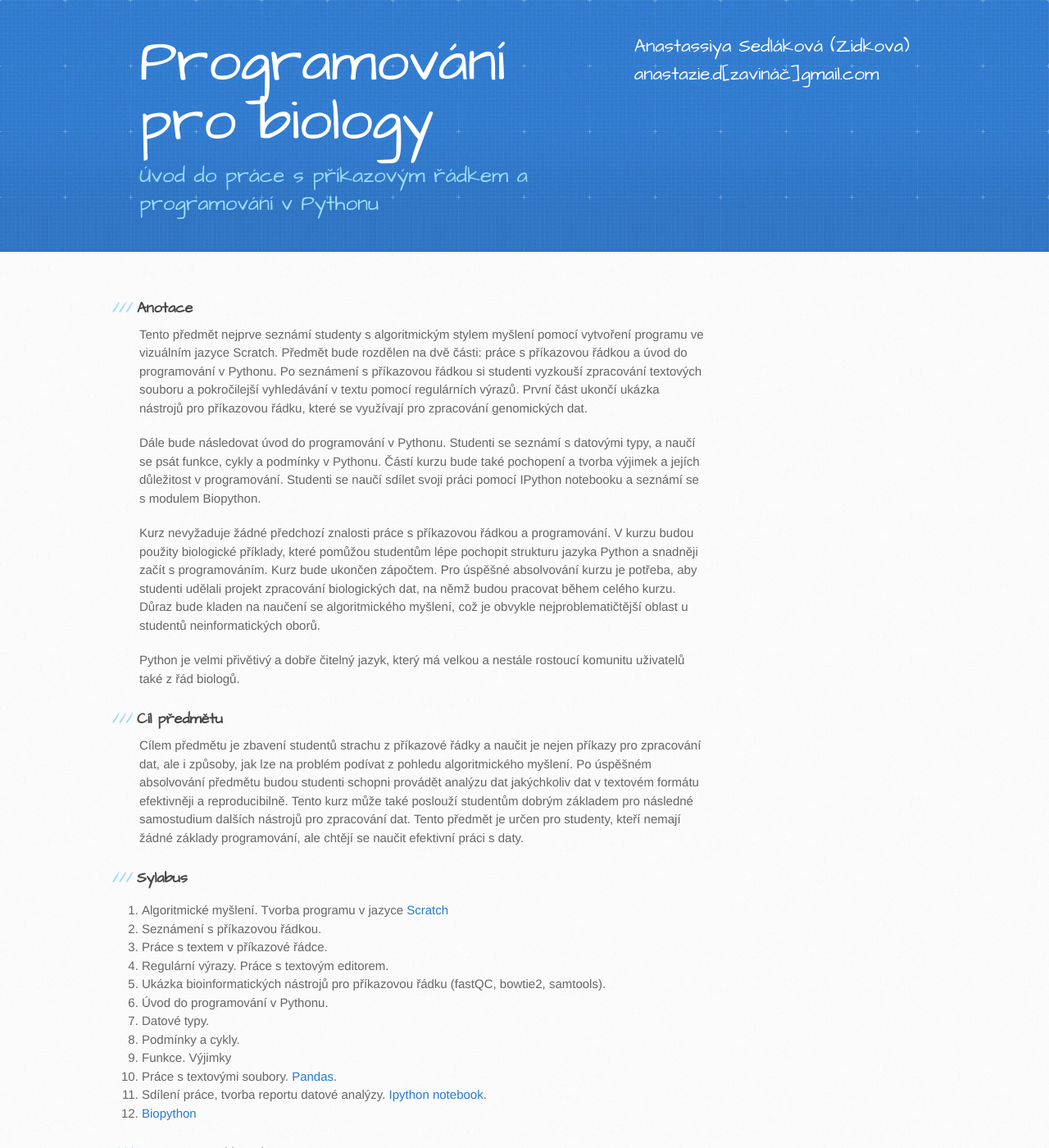
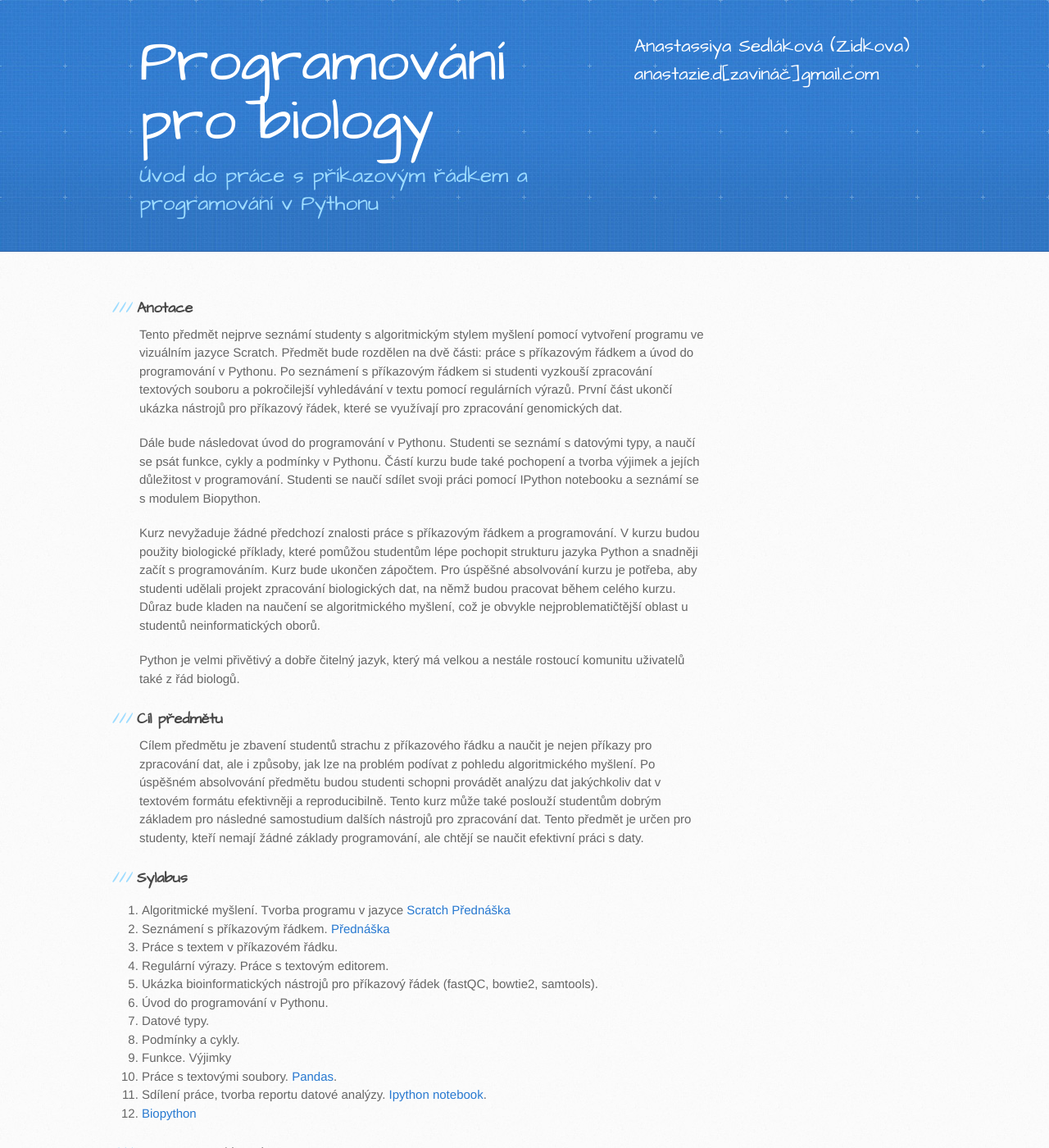
Before and after one commit to anastazie/intro_python_biol, a Jekyll site: the page built from index.md, in a window 1280 px wide and 1400 px high. Shown: the whole window at 82% size. Built offline with Jekyll 4.4.1, drawn with Linux system fonts in a browser that asks for light colours.

Commit message:
links to lecture 1 and 2 added

```diff
--- a/index.md
+++ b/index.md
@@ -3,24 +3,24 @@ layout: default
 ---
 ### Anotace
 
-Tento předmět nejprve seznámí studenty s algoritmickým stylem myšlení pomocí vytvoření programu ve vizuálním jazyce Scratch. Předmět bude rozdělen na dvě části: práce s příkazovou řádkou a úvod do  programování v Pythonu. Po seznámení s příkazovou řádkou si studenti vyzkouší zpracování textových souboru a pokročilejší vyhledávání v textu pomocí regulárních výrazů.  První část ukončí ukázka nástrojů pro příkazovou řádku, které se využívají pro zpracování genomických dat.
+Tento předmět nejprve seznámí studenty s algoritmickým stylem myšlení pomocí vytvoření programu ve vizuálním jazyce Scratch. Předmět bude rozdělen na dvě části: práce s příkazovým řádkem a úvod do  programování v Pythonu. Po seznámení s příkazovým řádkem si studenti vyzkouší zpracování textových souboru a pokročilejší vyhledávání v textu pomocí regulárních výrazů.  První část ukončí ukázka nástrojů pro příkazový řádek, které se využívají pro zpracování genomických dat.
 
 Dále bude následovat úvod do programování v Pythonu. Studenti se seznámí s datovými typy, a naučí se psát funkce, cykly a podmínky v Pythonu. Částí kurzu bude také pochopení a tvorba výjimek a jejích důležitost v programování. Studenti se naučí sdílet svoji práci pomocí IPython notebooku a seznámí se s modulem Biopython.
 
-Kurz nevyžaduje žádné předchozí znalosti práce s příkazovou řádkou a programování. V kurzu budou použity biologické příklady, které pomůžou studentům lépe pochopit strukturu jazyka Python a snadněji začít s programováním. Kurz bude ukončen zápočtem. Pro úspěšné absolvování kurzu je potřeba, aby studenti udělali projekt zpracování biologických dat, na němž budou pracovat během celého kurzu. Důraz bude kladen na naučení se algoritmického myšlení, což je obvykle nejproblematičtější oblast u studentů neinformatických oborů.
+Kurz nevyžaduje žádné předchozí znalosti práce s příkazovým řádkem a programování. V kurzu budou použity biologické příklady, které pomůžou studentům lépe pochopit strukturu jazyka Python a snadněji začít s programováním. Kurz bude ukončen zápočtem. Pro úspěšné absolvování kurzu je potřeba, aby studenti udělali projekt zpracování biologických dat, na němž budou pracovat během celého kurzu. Důraz bude kladen na naučení se algoritmického myšlení, což je obvykle nejproblematičtější oblast u studentů neinformatických oborů.
 
 Python je velmi přivětivý a dobře čitelný jazyk, který má velkou a nestále rostoucí komunitu uživatelů také z řád biologů.
 
 ### Cíl předmětu
 
-Cílem předmětu je zbavení studentů strachu z příkazové řádky a naučit je nejen příkazy pro zpracování dat, ale i způsoby, jak lze na problém podívat z pohledu algoritmického myšlení. Po úspěšném absolvování předmětu budou studenti schopni provádět analýzu dat jakýchkoliv dat v textovém formátu efektivněji a reproducibilně. Tento kurz může také poslouží studentům dobrým základem pro následné samostudium dalších nástrojů pro zpracování dat. Tento předmět je určen pro studenty, kteří nemají žádné základy programování, ale chtějí se naučit efektivní práci s daty.
+Cílem předmětu je zbavení studentů strachu z příkazového řádku a naučit je nejen příkazy pro zpracování dat, ale i způsoby, jak lze na problém podívat z pohledu algoritmického myšlení. Po úspěšném absolvování předmětu budou studenti schopni provádět analýzu dat jakýchkoliv dat v textovém formátu efektivněji a reproducibilně. Tento kurz může také poslouží studentům dobrým základem pro následné samostudium dalších nástrojů pro zpracování dat. Tento předmět je určen pro studenty, kteří nemají žádné základy programování, ale chtějí se naučit efektivní práci s daty.
 
 ### Sylabus
-1. Algoritmické myšlení. Tvorba programu v jazyce [Scratch](https://scratch.mit.edu/)
-2. Seznámení s příkazovou řádkou.
-3. Práce s textem v příkazové řádce.
+1. Algoritmické myšlení. Tvorba programu v jazyce [Scratch](https://scratch.mit.edu/) [Přednáška](https://docs.google.com/presentation/d/1wTbMsSLcAR-PMlyCPSV7bTxm_JIbaf3ES4ZEBmHo0VM/edit?usp=sharing)
+2. Seznámení s příkazovým řádkem. [Přednáška](https://docs.google.com/presentation/d/1QSjm9QY1Ya9Tn7hMx5e836ly8soJtcBdUFmBKd2K69o/edit?usp=sharing)
+3. Práce s textem v příkazovém řádku.
 4. Regulární výrazy. Práce s textovým editorem.
-5. Ukázka bioinformatických nástrojů pro příkazovou řádku (fastQC, bowtie2, samtools).
+5. Ukázka bioinformatických nástrojů pro příkazový řádek (fastQC, bowtie2, samtools).
 6. Úvod do programování v Pythonu.
 7. Datové typy.
 8. Podmínky a cykly.
@@ -36,11 +36,3 @@ Cílem předmětu je zbavení studentů strachu z příkazové řádky a naučit
 [Python for Biologists](http://pythonforbiologists.com)
 
 [Python course in bioinformatics](http://users.ugent.be/~vstorme/files/PYTHON/PythonBioinformatics.pdf)
-
-<ol>
-  {% for post in site.posts %}
-    <li>
-      <a href="{{ site.baseurl }}{{ post.url }}">{{ post.title }}</a>
-    </li>
-  {% endfor %}
-</ol>
```
